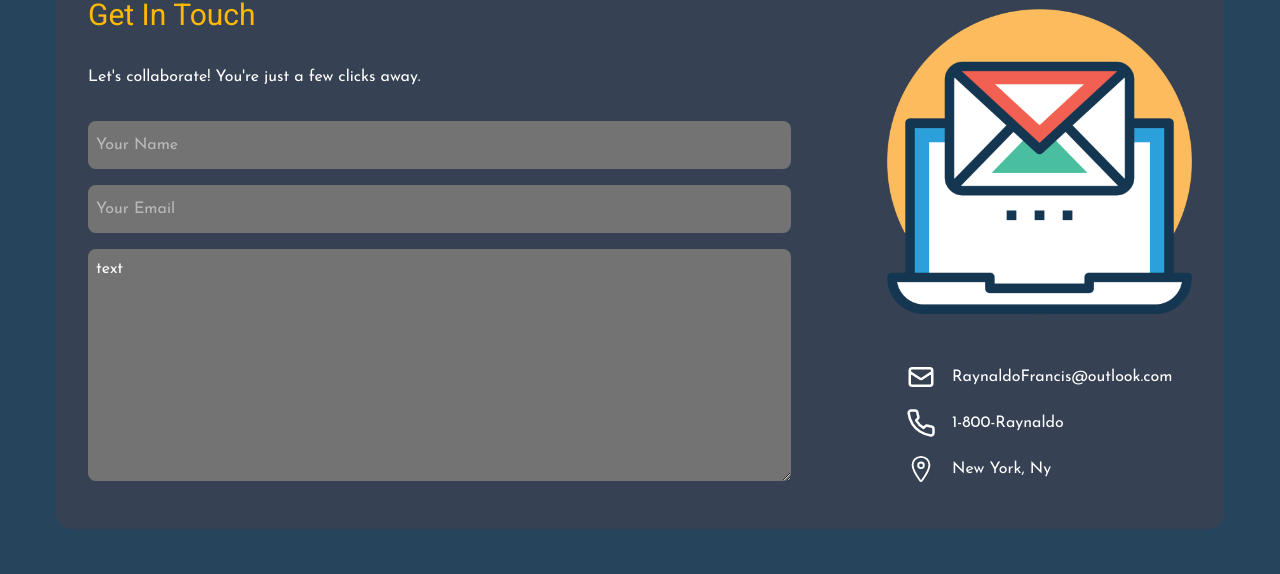
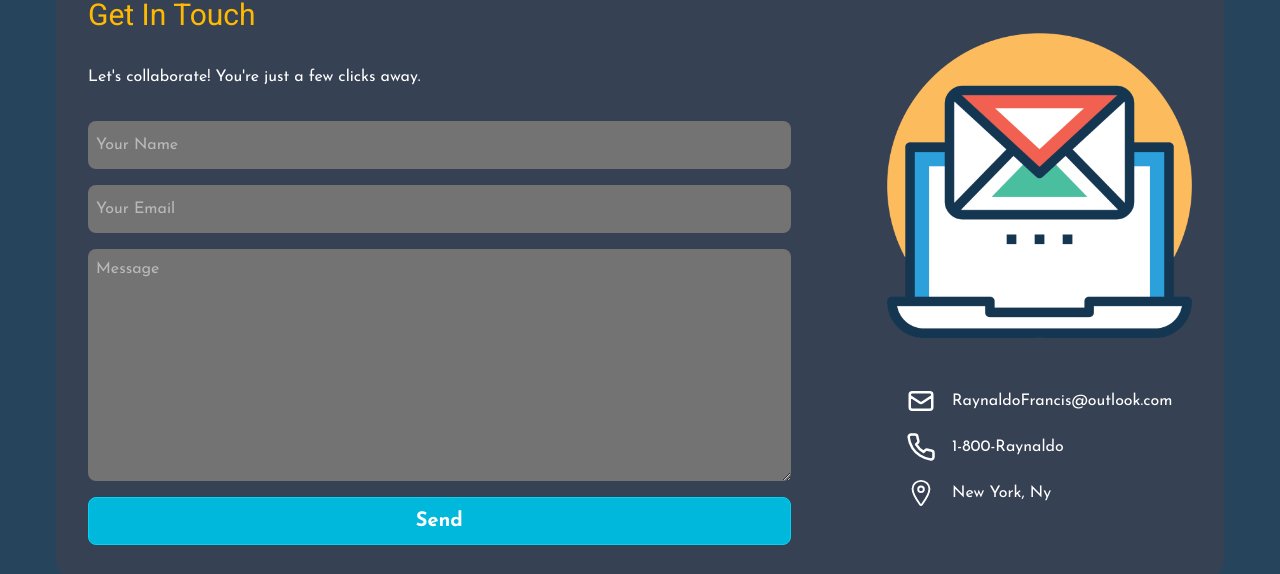
Before and after one commit to Raboogie/Ray-portfolio, a React (Vite) app: page / in a window 1280 px wide. Shown: the part 4008-4582 px from the top of the page. Before the commit the page ends 4537 px from the top, so only its background shows below. Built offline with nearby package versions, Linux system fonts and the light colour scheme.

Commit message:
Add ContactForm

```diff
--- a/package.json
+++ b/package.json
@@ -11,7 +11,9 @@
     "preview": "vite preview"
   },
   "dependencies": {
+    "@emailjs/browser": "^4.4.1",
     "@tailwindcss/vite": "^4.1.8",
+    "emailjs": "^4.0.3",
     "react": "^19.1.0",
     "react-dom": "^19.1.0",
     "react-icons": "^5.5.0",
--- a/src/components/contactMeSection/ContactForm.jsx
+++ b/src/components/contactMeSection/ContactForm.jsx
@@ -1,30 +1,95 @@
-import React from 'react';
+import React, {useRef, useState} from 'react';
+import emailjs from '@emailjs/browser';
 
 const ContactForm = () => {
+    const [name, setName] = useState('');
+    const [email, setEmail] = useState('');
+    const [message, setMessage] = useState('');
+    const [formStatus, setFormStatus] = useState({ message: '', type: '' });
+    const myFormRef = useRef();
+
+    const handleName = (e) => {
+        setName(e.target.value);
+    };
+
+    const handleEmail = (e) => {
+        setEmail(e.target.value);
+    };
+
+    const handleMessage = (e) => {
+        setMessage(e.target.value);
+    };
+
+    const sendEmail = (e) => {
+        e.preventDefault();
+        setFormStatus({ message: '', type: '' });
+
+        emailjs
+            .sendForm('service_yn4mrjj', 'template_9mocu3z', myFormRef.current, {
+                publicKey: 'lmexi5prPdvJBSrD7',
+            })
+            .then(
+                () => {
+                    setFormStatus({
+                        message: 'Message Sent Successfully',
+                        type: 'success',
+                    });
+                    setName('');
+                    setEmail('');
+                    setMessage('');
+                    console.log('SUCCESS!');
+                },
+                (error) => {
+                    setFormStatus({
+                        message: `Message failed to send: ${error.text}`,
+                        type: 'error',
+                    });
+                    console.log('FAILED...', error.text);
+                },
+            );
+    };
+
     return (
         <div>
-            <form className="flex flex-col gap-4">
+            {formStatus.message && (
+                <p
+                    className={`mb-4 ${
+                        formStatus.type === 'success' ? 'text-cyan-400' : 'text-red-400'
+                    }`}
+                >
+                    {formStatus.message}
+                </p>
+            )}
+            <form className="flex flex-col gap-4" ref={myFormRef} onSubmit={sendEmail}>
                 <input
+                    name={"from_name"}
                     type="text"
                     placeholder="Your Name"
                     required={true}
                     className="h-12 rounded-lg bg-neutral-500 px-2"
+                    value={name}
+                    onChange={handleName}
                 />
                 <input
+                    name={"from_email"}
                     type="email"
                     placeholder="Your Email"
                     required={true}
                     className="h-12 rounded-lg bg-neutral-500 px-2"
+                    value={email}
+                    onChange={handleEmail}
                 />
                 <textarea
-                    value="text"
+                    name={"message"}
                     placeholder="Message"
                     rows={9}
                     cols={50}
                     required={true}
                     className="rounded-lg bg-neutral-500 p-2"
+                    value={message}
+                    onChange={handleMessage}
                 />
-                <button type="submit"></button>
+                <button type="submit" className="w-full rounded-lg border border-cyan-400 h-12 font-bold text-xl hover:bg-cyan-800 bg-cyan-500 transition-all duration-500">Send</button>
             </form>
         </div>
     );
```
Also changed, not shown: 1 other file (tests, documents, lock files or other folders).
